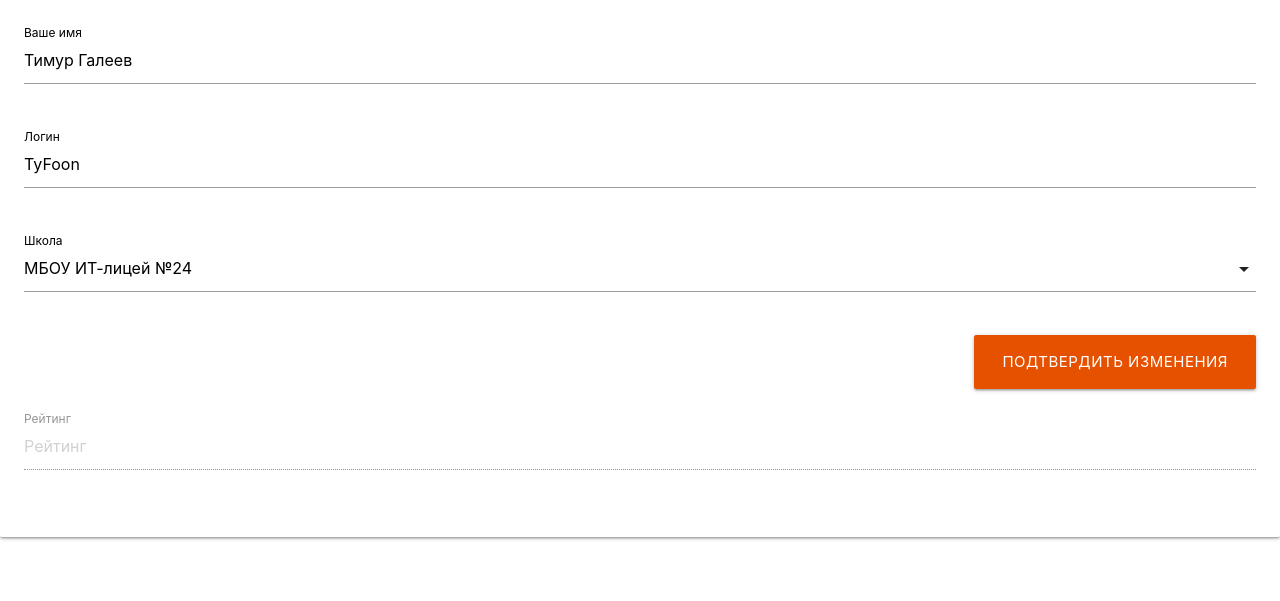
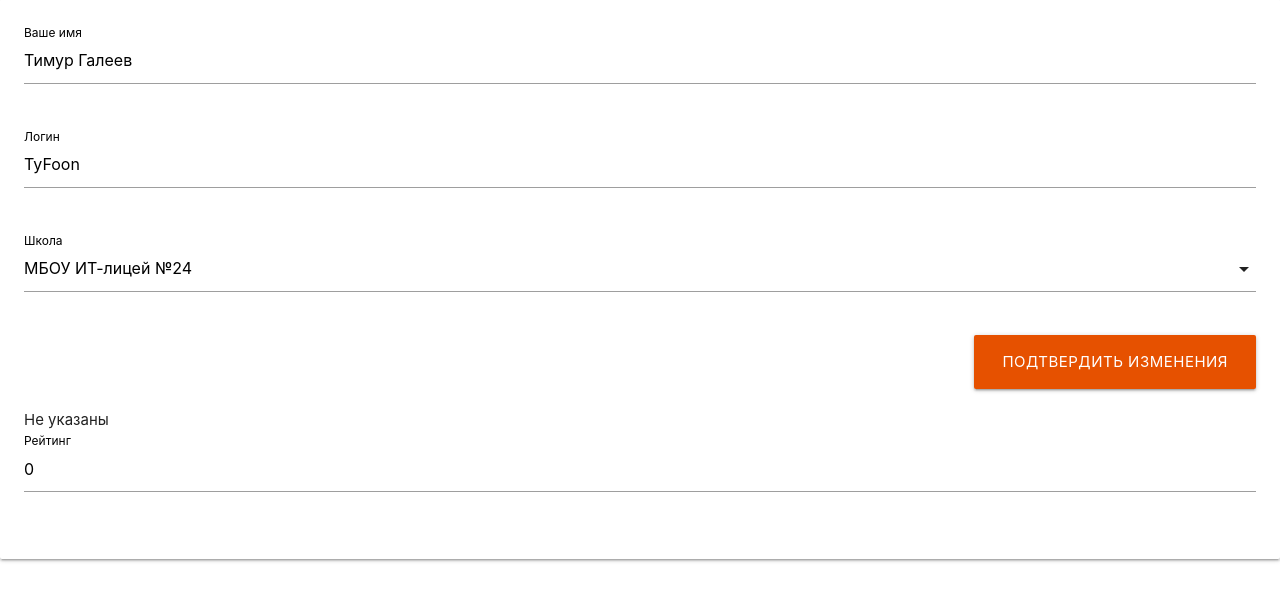
Before and after one commit to TyFoonCS/hackSharp, a Flask app: page /lk in a window 1280 px wide. Shown: the part 73-674 px from the top of the page. Run offline with Flask 2, Linux system fonts and the light colour scheme; a user stored in the database is signed in; data comes from the database, SQL or seed files in the repository.

Commit message:
добавил указание очков

```diff
--- a/app.py
+++ b/app.py
@@ -110,8 +110,8 @@ def lk():
                 cursor.execute('update users set fio="'+fio+'" where nick="'+flask.session["user"]+'"')
                 cursor.execute('update users set school="' + school + '" where nick="' + flask.session["user"] + '"')
                 conn.commit()
-                return flask.render_template("lk.html", fio=fio, nick=user[1], school=school)
-        return flask.render_template("lk.html", fio=user[0], nick=user[1], school=user[3])
+                return flask.render_template("lk.html", fio=fio, nick=user[1], school=school, achive=user[5], rate=user[6], type_user=user[4])
+        return flask.render_template("lk.html", fio=user[0], nick=user[1], school=user[3], achive=user[5], rate=user[6], type_user=user[4])
     return anonim_render_index()
 
 
--- a/templates/lk.html
+++ b/templates/lk.html
@@ -60,10 +60,10 @@
                 </button>
             </div>
         </div>
-
+        {{ achive }}
         <div class="row">
             <div class="input-field col s12">
-                <input disabled placeholder="Рейтинг" id="rate" type="text" name="person_rate" class="validate"
+                <input readonly placeholder="Рейтинг" id="rate" type="text" name="person_rate" class="validate"
                        value="{{ rate }}">
                 <label for="person_rate" class="active">Рейтинг</label>
             </div>
```
